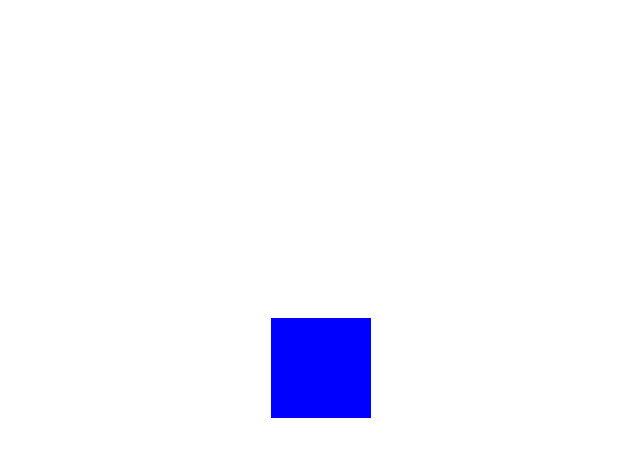
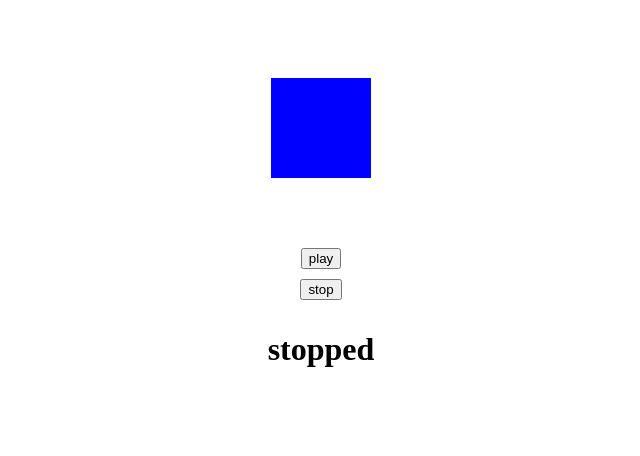
Before and after one commit to peshanghiwa/vue-animator, a Vue app: page / in a window 1280 px wide. Shown: the top 456 px of the page, without its empty margins (319-959 px from the left). Built offline with nearby package versions, Linux system fonts and the light colour scheme.

Commit message:
improved playground

```diff
--- a/src/App.vue
+++ b/src/App.vue
@@ -1,43 +1,37 @@
 <script setup lang="ts">
+import { ref } from "vue";
 import { Animator } from ".";
+const animate = ref(false);
 </script>
 
 <template>
   <div class="test-container">
     <Animator
-      :delay="1000"
+      v-model="animate"
       :to="[
-        {
-          scale: 2,
-          rotate: '0deg',
-          borderRadius: '20%',
-        },
         {
           scale: 2,
           rotate: '270deg',
           borderRadius: '50%',
-        },
-        {
-          scale: 1,
-          rotate: '270deg',
-          borderRadius: '50%',
-        },
-        {
-          scale: 1,
-          rotate: '0deg',
-          borderRadius: '20%',
         },
       ]"
     >
       <div class="test"></div>
     </Animator>
   </div>
+  <div class="button-parent">
+    <button @click="animate = true">play</button>
+    <button @click="animate = false">stop</button>
+    <h1>
+      {{ animate ? "played" : "stopped" }}
+    </h1>
+  </div>
 </template>
 
 <style scoped>
 .test-container {
   width: 100%;
-  height: 90vh;
+  height: 30vh;
   display: flex;
   justify-content: center;
   align-items: center;
@@ -48,4 +42,12 @@ import { Animator } from ".";
   height: 100px;
   background-color: blue;
 }
+
+.button-parent {
+  display: flex;
+  justify-content: center;
+  align-items: center;
+  flex-direction: column;
+  gap: 10px;
+}
 </style>
```
